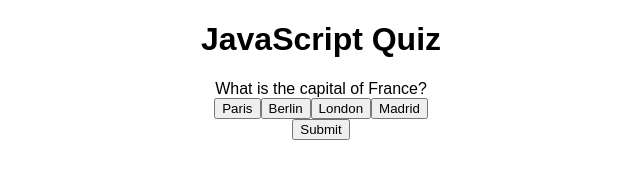
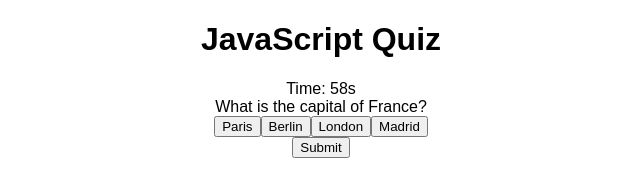
Before and after one commit to amnindersinghk/code_quiz, a plain HTML site: page index.html in a window 1280 px wide. Both pictures are taken after a click on the button "Start Quiz". Shown: the whole page, without its empty margins (319-959 px from the left). Drawn offline with Linux system fonts and the light colour scheme.

Commit message:
added more questions to the quiz

```diff
--- a/assets/script.js
+++ b/assets/script.js
@@ -1,13 +1,46 @@
-// Define quiz questions and answers
 const questions = [
-    { question: "What is the capital of France?", choices: ["Paris", "Berlin", "London", "Madrid"], correctAnswer: "Paris" },
+    {
+        question: "What is the capital of France?",
+        choices: ["Paris", "Berlin", "London", "Madrid"],
+        correctAnswer: "Paris"
+    },
+    {
+        question: "Which planet is known as the Red Planet?",
+        choices: ["Venus", "Mars", "Jupiter", "Saturn"],
+        correctAnswer: "Mars"
+    },
+    {
+        question: "What is the largest mammal in the world?",
+        choices: ["Elephant", "Blue Whale", "Giraffe", "Hippopotamus"],
+        correctAnswer: "Blue Whale"
+    },
+    {
+        question: "In which year did World War I begin?",
+        choices: ["1914", "1915", "1916", "1917"],
+        correctAnswer: "1914"
+    },
+    {
+        question: "Who wrote 'Romeo and Juliet'?",
+        choices: ["Charles Dickens", "William Shakespeare", "Jane Austen", "Mark Twain"],
+        correctAnswer: "William Shakespeare"
+    },
+    {
+        question: "What is the capital of Japan?",
+        choices: ["Beijing", "Seoul", "Tokyo", "Bangkok"],
+        correctAnswer: "Tokyo"
+    },
+    {
+        question: "What is the main ingredient in guacamole?",
+        choices: ["Avocado", "Tomato", "Onion", "Garlic"],
+        correctAnswer: "Avocado"
+    },
     // Add more questions as needed
 ];
 
 let currentQuestionIndex = 0;
 let timer;
 let score = 0;
-const timeLimit = 60; // seconds
+let timeLimit = 60;
 
 const startBtn = document.getElementById("start-btn");
 const questionContainer = document.getElementById("question-container");
@@ -16,29 +49,27 @@ const resultContainer = document.getElementById("result-container");
 const submitBtn = document.getElementById("submit-btn");
 const scoreContainer = document.getElementById("score-container");
 const highScoresList = document.getElementById("high-scores-list");
+const timerDisplay = document.getElementById("timer-display");
 
-// Event listener for start button
 startBtn.addEventListener("click", startQuiz);
-
-// Event listener for submit button
 submitBtn.addEventListener("click", saveHighScore);
 
 function startQuiz() {
     startBtn.style.display = "none";
     score = 0;
     currentQuestionIndex = 0;
+    timeLimit = 60;
+    updateTimerDisplay();
     displayNextQuestion();
     startTimer();
 }
 
 function displayNextQuestion() {
-    // Check if there are more questions
     if (currentQuestionIndex < questions.length) {
         const currentQuestion = questions[currentQuestionIndex];
         questionContainer.textContent = currentQuestion.question;
         choicesContainer.innerHTML = "";
 
-        // Create choice buttons
         currentQuestion.choices.forEach((choice, index) => {
             const choiceBtn = document.createElement("button");
             choiceBtn.textContent = choice;
@@ -47,23 +78,19 @@ function displayNextQuestion() {
         });
 
     } else {
-        // No more questions, end the quiz
         endQuiz();
     }
 }
 
 function checkAnswer(userChoice, correctAnswer) {
     if (userChoice === correctAnswer) {
-        // Correct answer, increase score
         score += 10;
         resultContainer.textContent = "Correct!";
     } else {
-        // Incorrect answer, deduct time
         resultContainer.textContent = "Incorrect!";
         timeLimit -= 10;
     }
 
-    // Move to the next question
     currentQuestionIndex++;
     displayNextQuestion();
 }
@@ -72,8 +99,8 @@ function startTimer() {
     timer = setInterval(() => {
         if (timeLimit > 0) {
             timeLimit--;
+            updateTimerDisplay();
         } else {
-            // Time is up, end the quiz
             endQuiz();
         }
     }, 1000);
@@ -85,6 +112,11 @@ function endQuiz() {
     choicesContainer.innerHTML = "";
     resultContainer.textContent = "Your final score is " + score;
     submitBtn.style.display = "block";
+    updateTimerDisplay();
+}
+
+function updateTimerDisplay() {
+    timerDisplay.textContent = `Time: ${timeLimit}s`;
 }
 
 function saveHighScore() {
@@ -92,7 +124,7 @@ function saveHighScore() {
     const highScore = { initials, score };
     const highScores = JSON.parse(localStorage.getItem("highScores")) || [];
     highScores.push(highScore);
-    highScores.sort((a, b) => b.score - a.score); // Sort in descending order
+    highScores.sort((a, b) => b.score - a.score);
     localStorage.setItem("highScores", JSON.stringify(highScores));
     displayHighScores();
 }
--- a/index.html
+++ b/index.html
@@ -10,6 +10,7 @@
     <div id="quiz-container">
         <h1>JavaScript Quiz</h1>
         <button id="start-btn">Start Quiz</button>
+        <div id="timer-display">Time: 60s</div>
         <div id="question-container"></div>
         <div id="choices-container"></div>
         <div id="result-container"></div>
```
